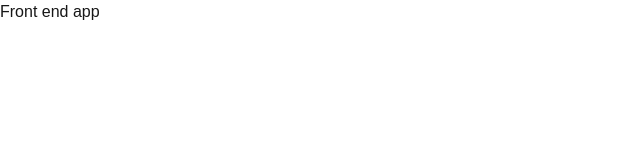
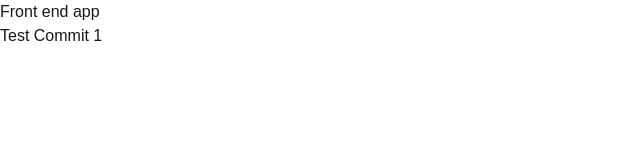
Before and after one commit to hayuta1412/test-repo, a Next.js app: page / in a window 1280 px wide. Shown: the top 160 px of the page, without its empty margins (0-640 px from the left). Built offline with nearby package versions, Linux system fonts and the light colour scheme.

Commit message:
First Commit

```diff
--- a/src/app/page.tsx
+++ b/src/app/page.tsx
@@ -2,6 +2,7 @@ export default function Home() {
   return (
     <div>
       Front end app
+      <p>Test Commit 1</p>
     </div>
   );
 }
```
